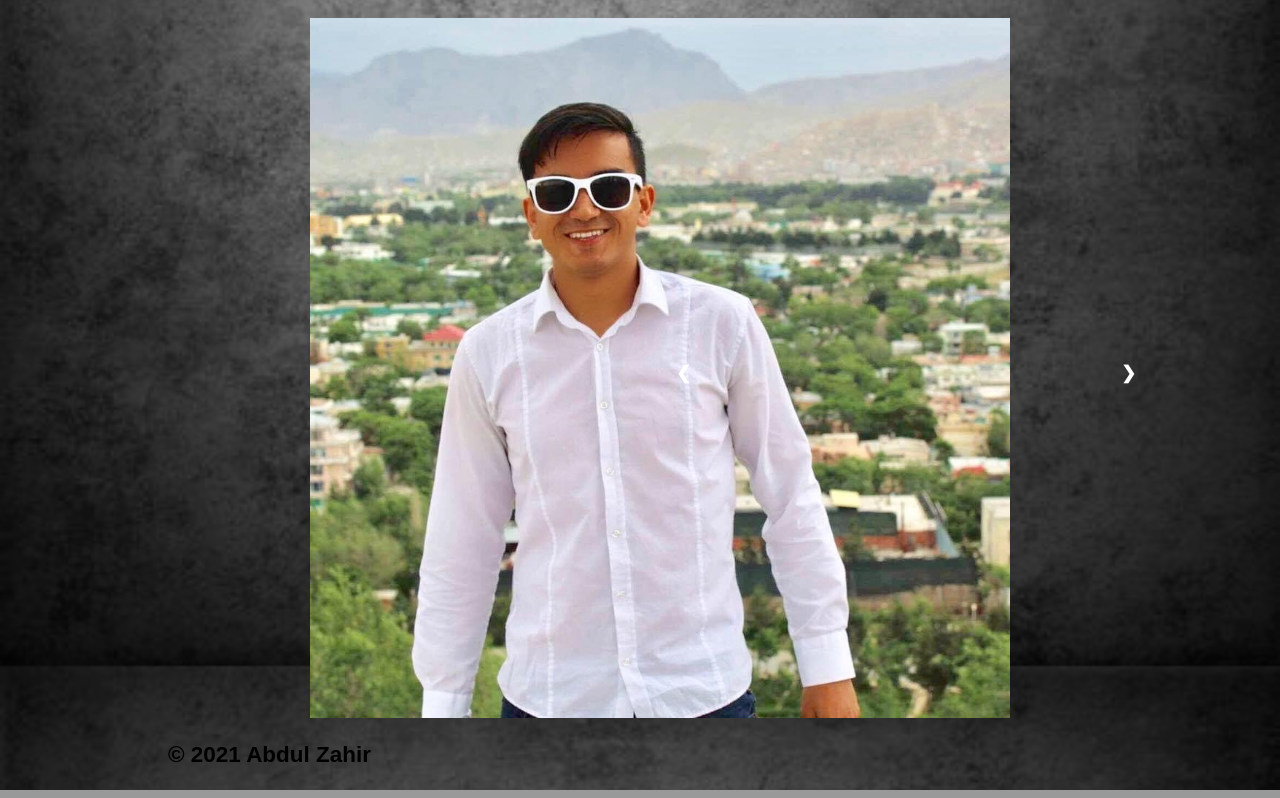
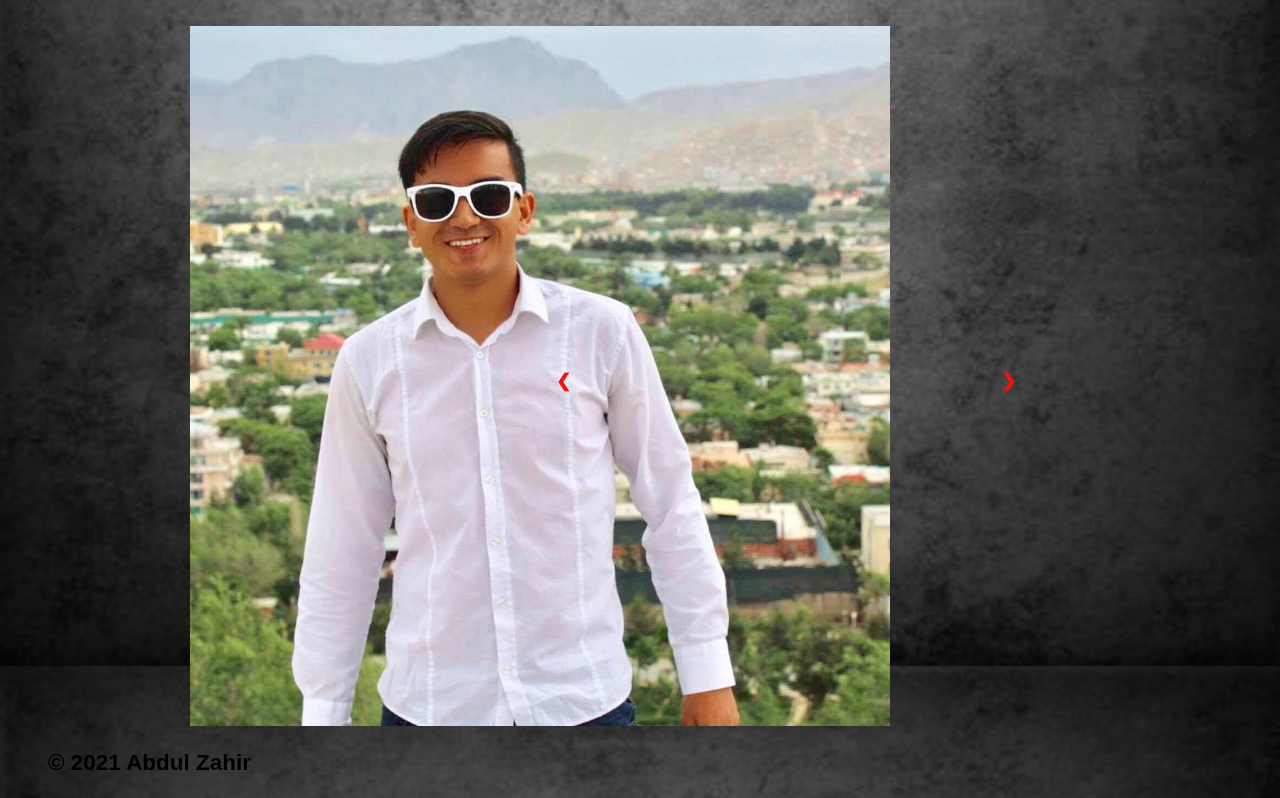
Before and after one commit to LC101-May-2021/assignment-4-html-me-something-LatifMalik2020, a website: page index.html in a window 1280 px wide. Shown: the part 1894-2692 px from the top of the page. Drawn offline with Linux system fonts and the light colour scheme; files whose address does not match are found by name.

Commit message:
changed a few things

```diff
--- a/styles.css
+++ b/styles.css
@@ -9,13 +9,13 @@ padding: 0;
 text-align: center;
 }
 header, main, footer {
-background-color: #ddd;
+background-color:red;
 font-size: 1.6em;
 }
 body {
 width: 100%;
 max-width: 1024px;
-margin: 0 auto;
+margin: 8px;
 background-color: #999;
 font-size: 120%;
 }
@@ -31,7 +31,6 @@ font-family: sans-serif;
         background-size: cover;
       }
       <meta name="viewport" content="width=device-width, initial-scale=1">
-      <style>
       * {box-sizing: border-box}
       .mySlides1, .mySlides2 {display: none}
       img {vertical-align: middle;}
@@ -51,7 +50,7 @@ font-family: sans-serif;
         width: auto;
         padding: 16px;
         margin-top: -22px;
-        color: white;
+        color: rgb(250, 15, 15);
         font-weight: bold;
         font-size: 18px;
         transition: 0.6s ease;
@@ -67,6 +66,6 @@ font-family: sans-serif;
 
       /* On hover, add a grey background color */
       .prev:hover, .next:hover {
-        background-color: #f1f1f1;
+        background-color: #fd0d0d;
         color: black;
       }
```
